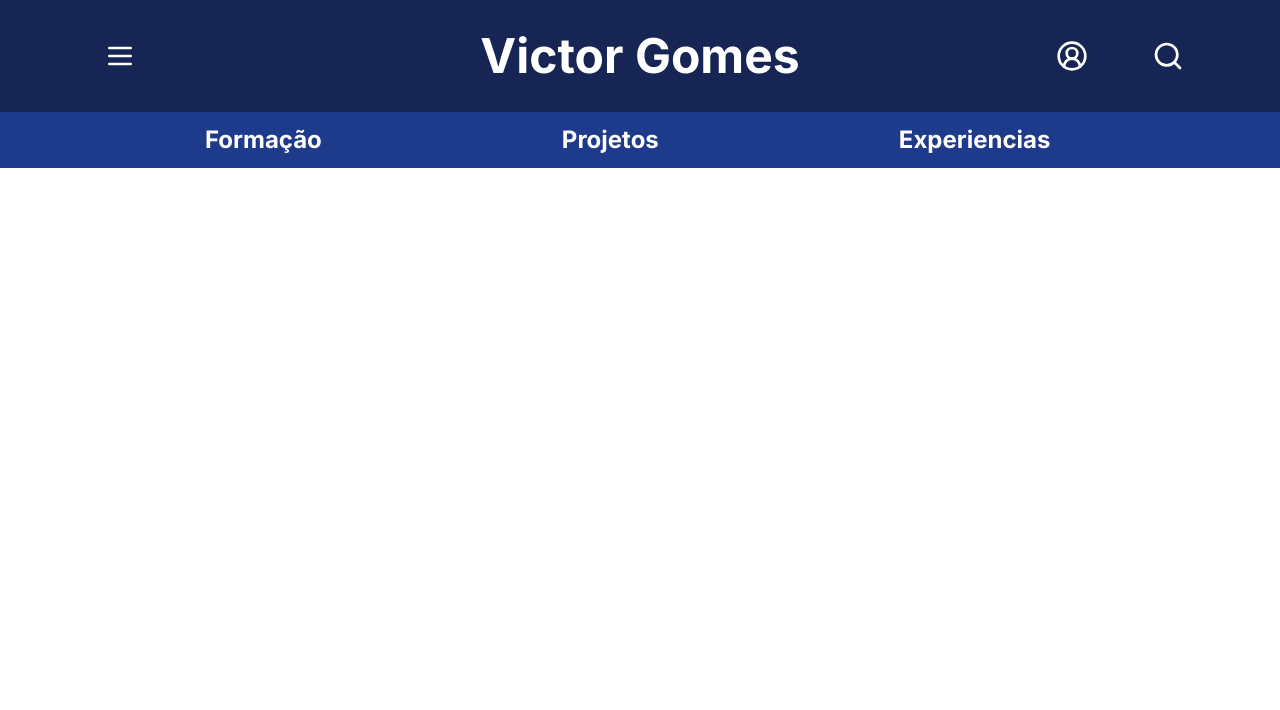
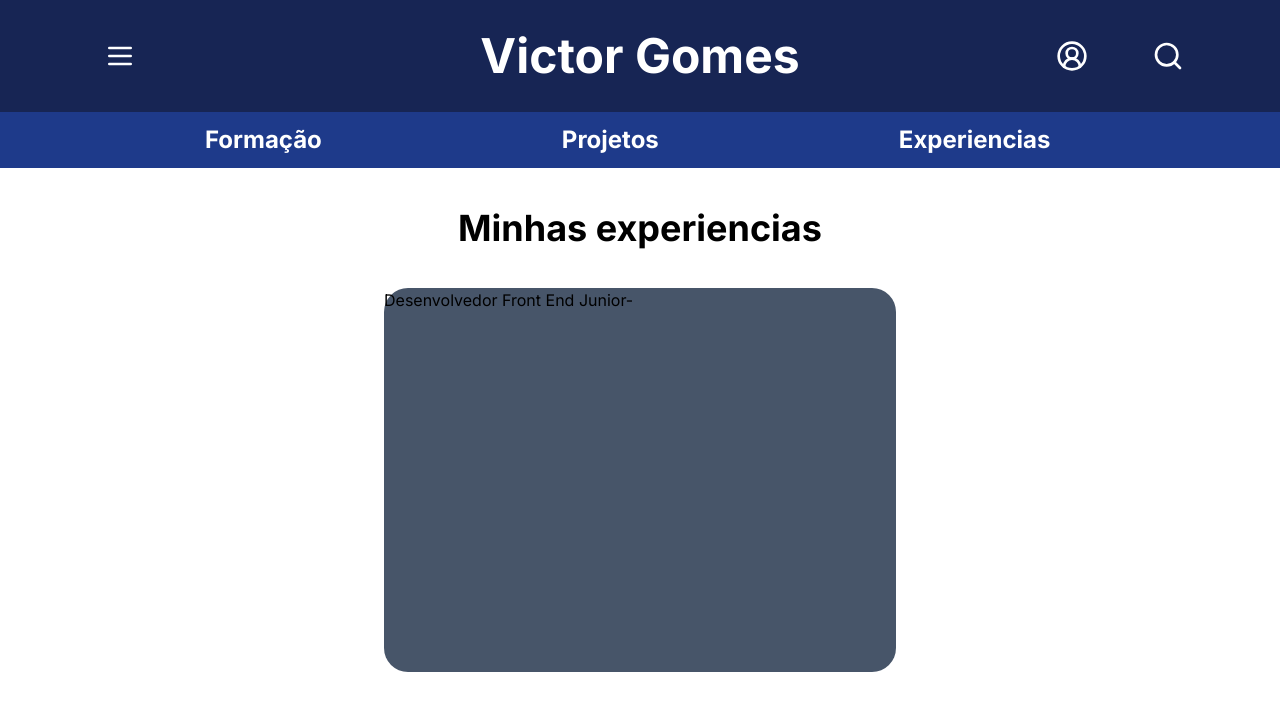
Before and after one commit to victorgomesc/Blog_victor, a Next.js app: page /experiencias in a window 1280 px wide. Shown: the top 710 px of the page. Built offline with nearby package versions, Linux system fonts and the light colour scheme.

Commit message:
create: component history

```diff
--- a/src/app/experiencias/page.tsx
+++ b/src/app/experiencias/page.tsx
@@ -1,4 +1,5 @@
 import Header from "@/components/Header";
+import HistoryExperiencias from "@/components/HistoryExperiencias";
 import Sidebar from "@/components/SidebarLeft";
 
 export default function Experiencias() {
@@ -6,6 +7,7 @@ export default function Experiencias() {
         <div className="h-full flex items-center flex-col bg-white">
             <Header />
             <Sidebar />
+            <HistoryExperiencias />
         </div>
     )
 }
--- a/src/components/HistoryExperiencias.tsx
+++ b/src/components/HistoryExperiencias.tsx
@@ -2,8 +2,11 @@
 
 export default function HistoryExperiencias(){
     return(
-        <div>
-
+        <div className="h-full w-full flex flex-col items-center justify-center">
+            <h1 className="text-4xl mt-10 font-bold">Minhas experiencias</h1>
+            <div className="h-96 max-w-[50%] w-2/5 relative bg-slate-600 mt-10 rounded-3xl">
+                <h2>Desenvolvedor Front End Junior-</h2>
+            </div>
         </div>
     )
 }
```
